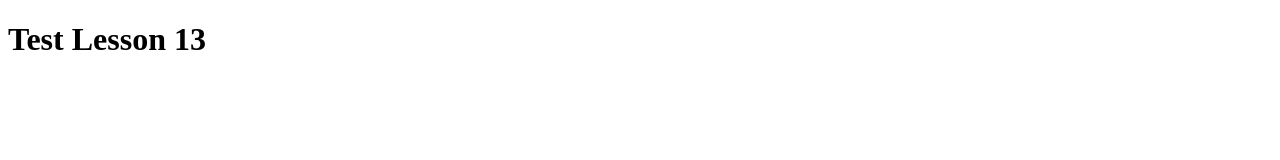
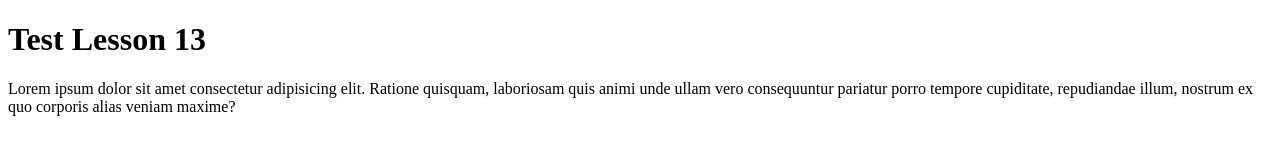
Before and after one commit to Roman727/test, a website: page index.html in a window 1280 px wide. Drawn offline with Linux system fonts and the light colour scheme.

Commit message:
add description

```diff
--- a/index.html
+++ b/index.html
@@ -8,5 +8,6 @@
 </head>
 <body>
     <h1>Test Lesson 13</h1>
+    <p>Lorem ipsum dolor sit amet consectetur adipisicing elit. Ratione quisquam, laboriosam quis animi unde ullam vero consequuntur pariatur porro tempore cupiditate, repudiandae illum, nostrum ex quo corporis alias veniam maxime?</p>
 </body>
 </html>
```
